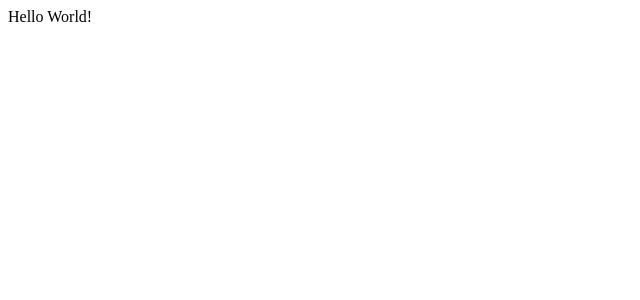
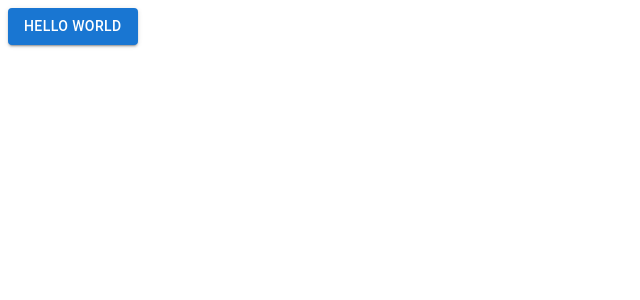
Before and after one commit to JudgEby/pets-hotel, a React (Create React App) app: page / in a window 1280 px wide. Shown: the top 300 px of the page, without its empty margins (0-640 px from the left). Built offline with nearby package versions, Linux system fonts and the light colour scheme.

Commit message:
styled button was created

```diff
--- a/package.json
+++ b/package.json
@@ -3,6 +3,9 @@
   "version": "0.1.0",
   "private": true,
   "dependencies": {
+    "@emotion/core": "^11.0.0",
+    "@emotion/react": "^11.5.0",
+    "@emotion/styled": "^11.3.0",
     "@mui/material": "^5.0.4",
     "@testing-library/jest-dom": "^5.11.4",
     "@testing-library/react": "^11.1.0",
@@ -13,6 +16,8 @@
     "@types/react-dom": "^17.0.0",
     "@types/react-redux": "^7.1.19",
     "@types/react-router-dom": "^5.3.1",
+    "emotion-styled-utils": "^2.3.2",
+    "emotion-theming": "^11.0.0",
     "react": "^17.0.2",
     "react-dom": "^17.0.2",
     "react-redux": "^7.2.5",
--- a/src/ui/main/App.tsx
+++ b/src/ui/main/App.tsx
@@ -1,7 +1,12 @@
-import React from 'react'
+import React from 'react';
+import Button from '@mui/material/Button';
 
 function App() {
-	return <div>Hello World!</div>
+	return (
+		<Button variant="contained" color="primary">
+			Hello World
+		</Button>
+	);
 }
 
 export default App
```
Also changed, not shown: 1 other file (tests, documents, lock files or other folders).
